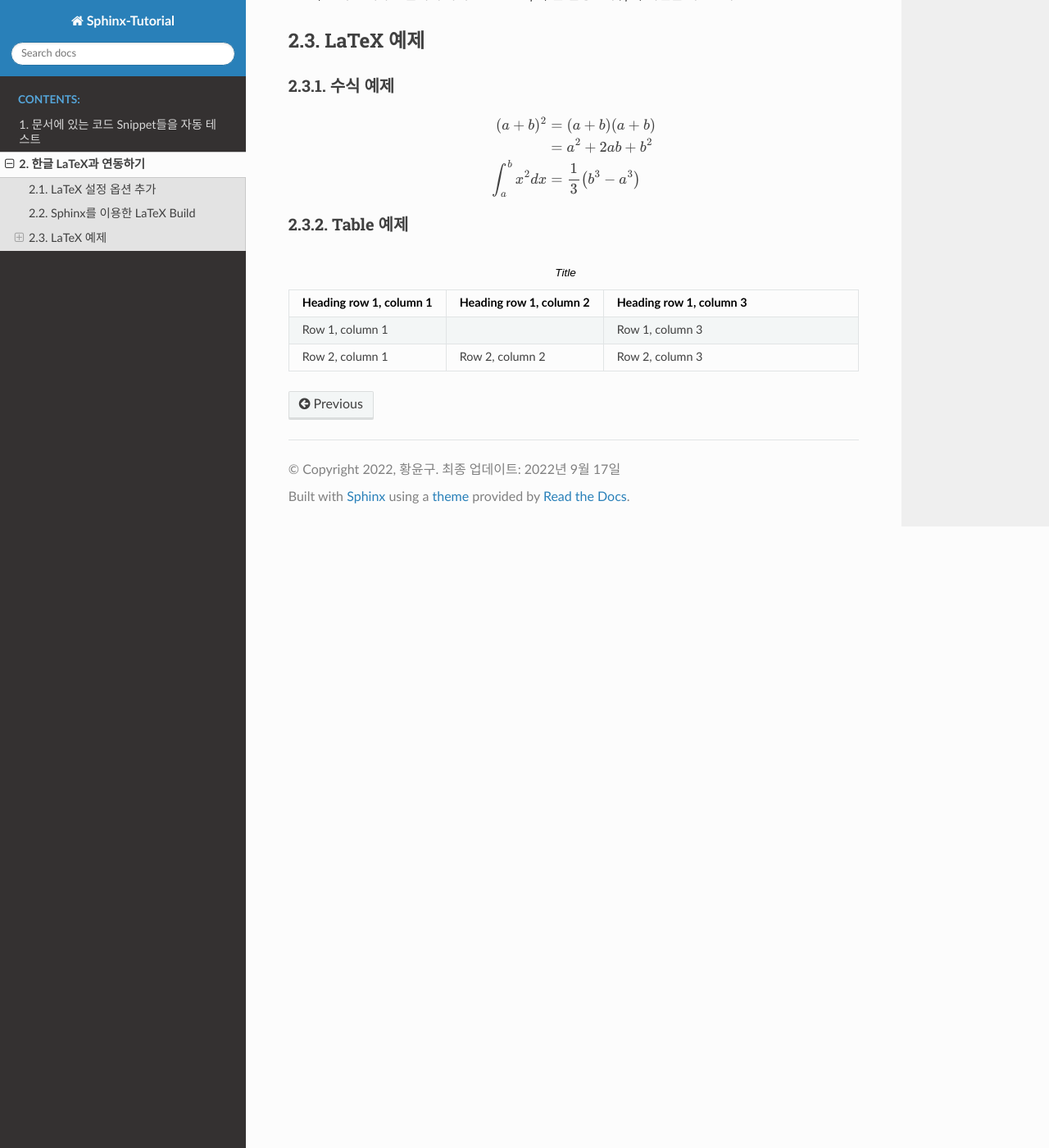
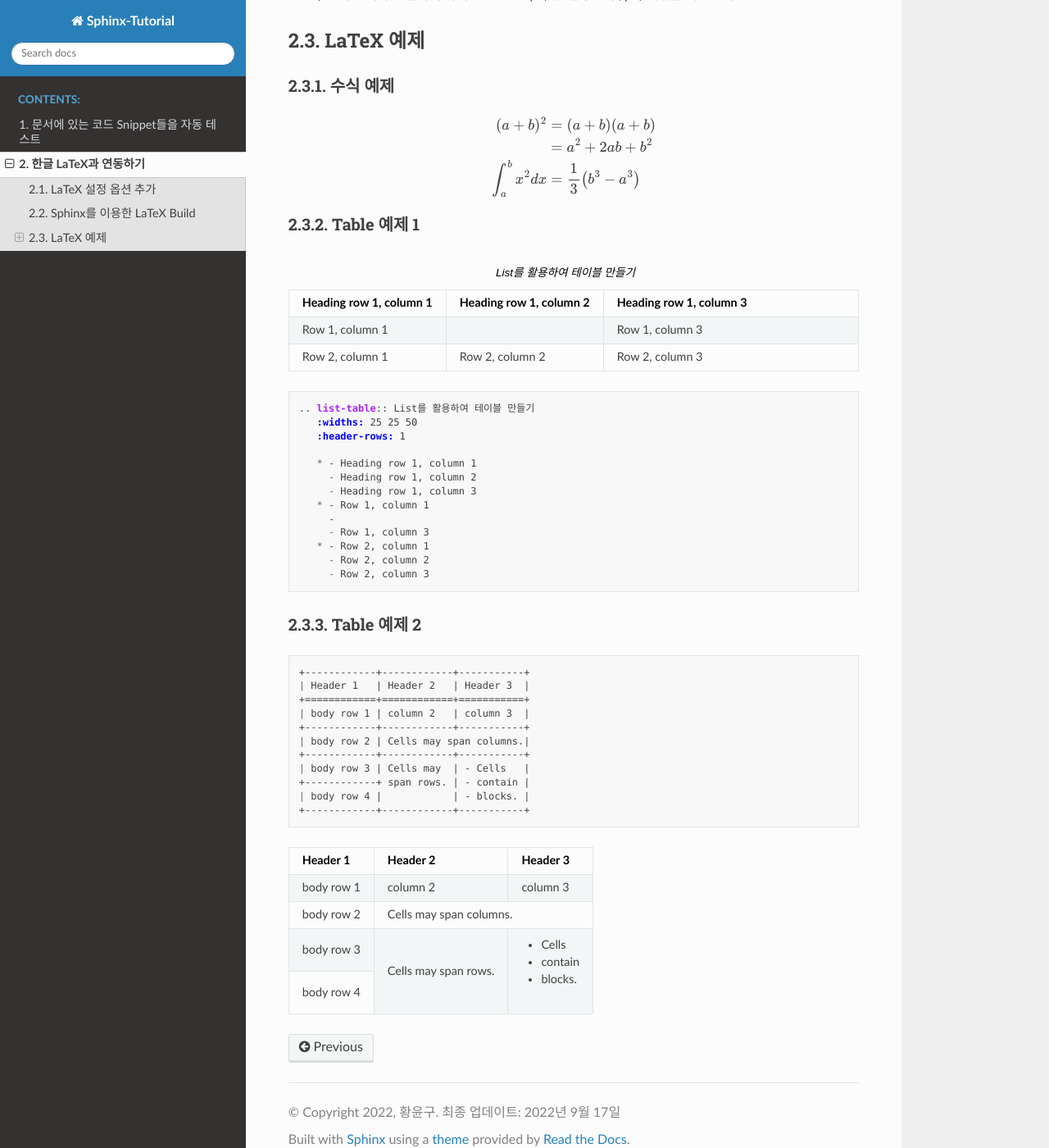
Before and after one commit to yoon-gu/sphinx-ci, a Sphinx documentation site: the page built from docs/latex.rst, in a window 1280 px wide and 1400 px high, scrolled down 764 px. Shown: the whole window at 82% size. Built offline with Sphinx 7.4.7 and the Read the Docs theme 2.0.0, drawn with Linux system fonts in a browser that asks for light colours.

Commit message:
add table

```diff
--- a/docs/latex.rst
+++ b/docs/latex.rst
@@ -46,9 +46,9 @@ LaTeX 예제
               &=  a^2 + 2ab + b^2 \\
   \int_a^b x^2 dx &= \frac{1}{3} \left(b^3 - a^3\right)
 
-Table 예제
+Table 예제 1
 ^^^^^^^^^^^^^^^^^^^^^^^^^^^^^^^^^^
-.. list-table:: Title
+.. list-table:: List를 활용하여 테이블 만들기
    :widths: 25 25 50
    :header-rows: 1
 
@@ -61,3 +61,47 @@ Table 예제
    * - Row 2, column 1
      - Row 2, column 2
      - Row 2, column 3
+
+.. code-block:: rst
+
+   .. list-table:: List를 활용하여 테이블 만들기
+      :widths: 25 25 50
+      :header-rows: 1
+
+      * - Heading row 1, column 1
+        - Heading row 1, column 2
+        - Heading row 1, column 3
+      * - Row 1, column 1
+        -
+        - Row 1, column 3
+      * - Row 2, column 1
+        - Row 2, column 2
+        - Row 2, column 3
+
+Table 예제 2
+^^^^^^^^^^^^^^^^^^^^^^^^^^^^^^^^^^
+.. code-block:: rst
+
+   +------------+------------+-----------+
+   | Header 1   | Header 2   | Header 3  |
+   +============+============+===========+
+   | body row 1 | column 2   | column 3  |
+   +------------+------------+-----------+
+   | body row 2 | Cells may span columns.|
+   +------------+------------+-----------+
+   | body row 3 | Cells may  | - Cells   |
+   +------------+ span rows. | - contain |
+   | body row 4 |            | - blocks. |
+   +------------+------------+-----------+
+
++------------+------------+-----------+
+| Header 1   | Header 2   | Header 3  |
++============+============+===========+
+| body row 1 | column 2   | column 3  |
++------------+------------+-----------+
+| body row 2 | Cells may span columns.|
++------------+------------+-----------+
+| body row 3 | Cells may  | - Cells   |
++------------+ span rows. | - contain |
+| body row 4 |            | - blocks. |
++------------+------------+-----------+
```
